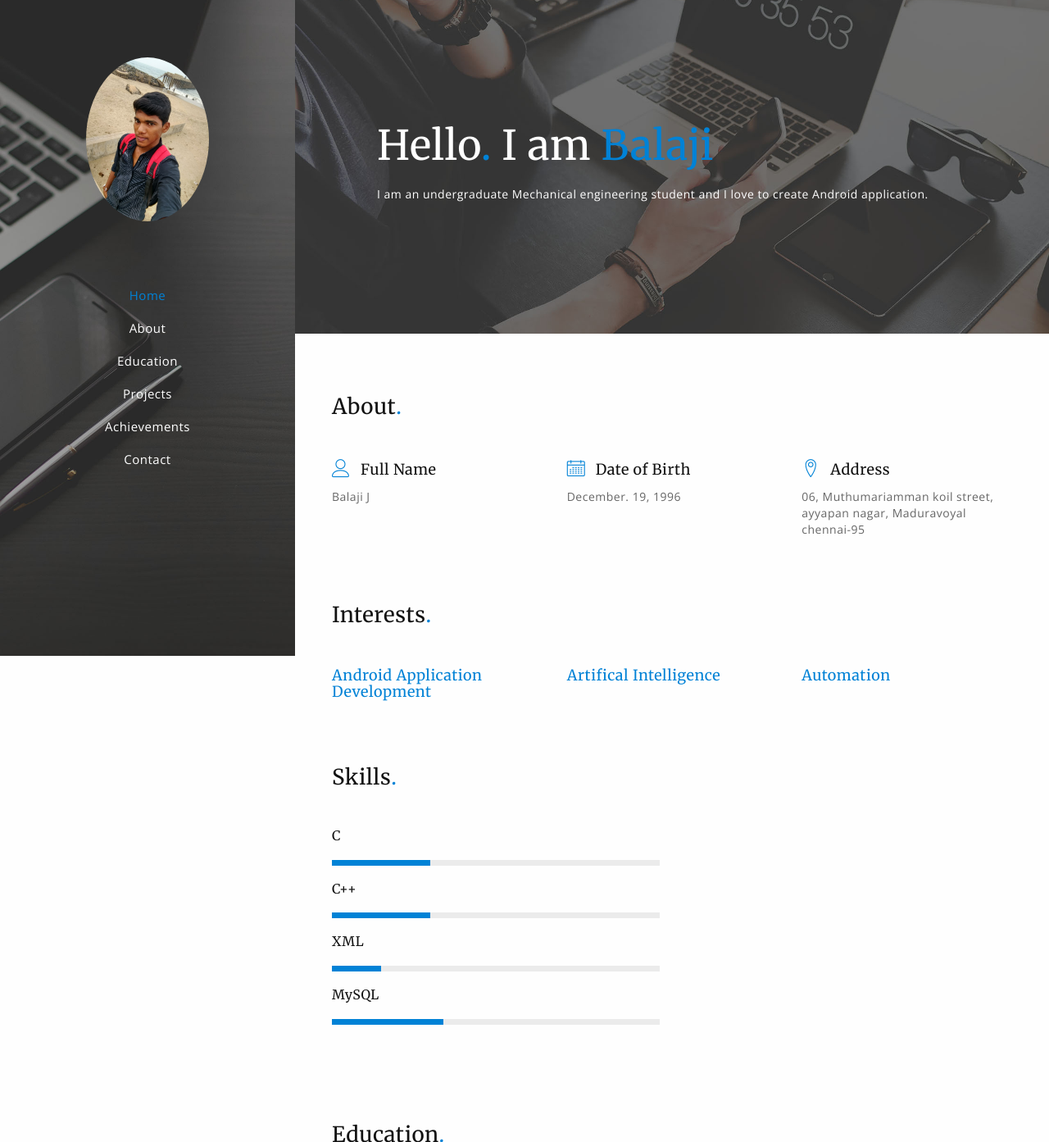
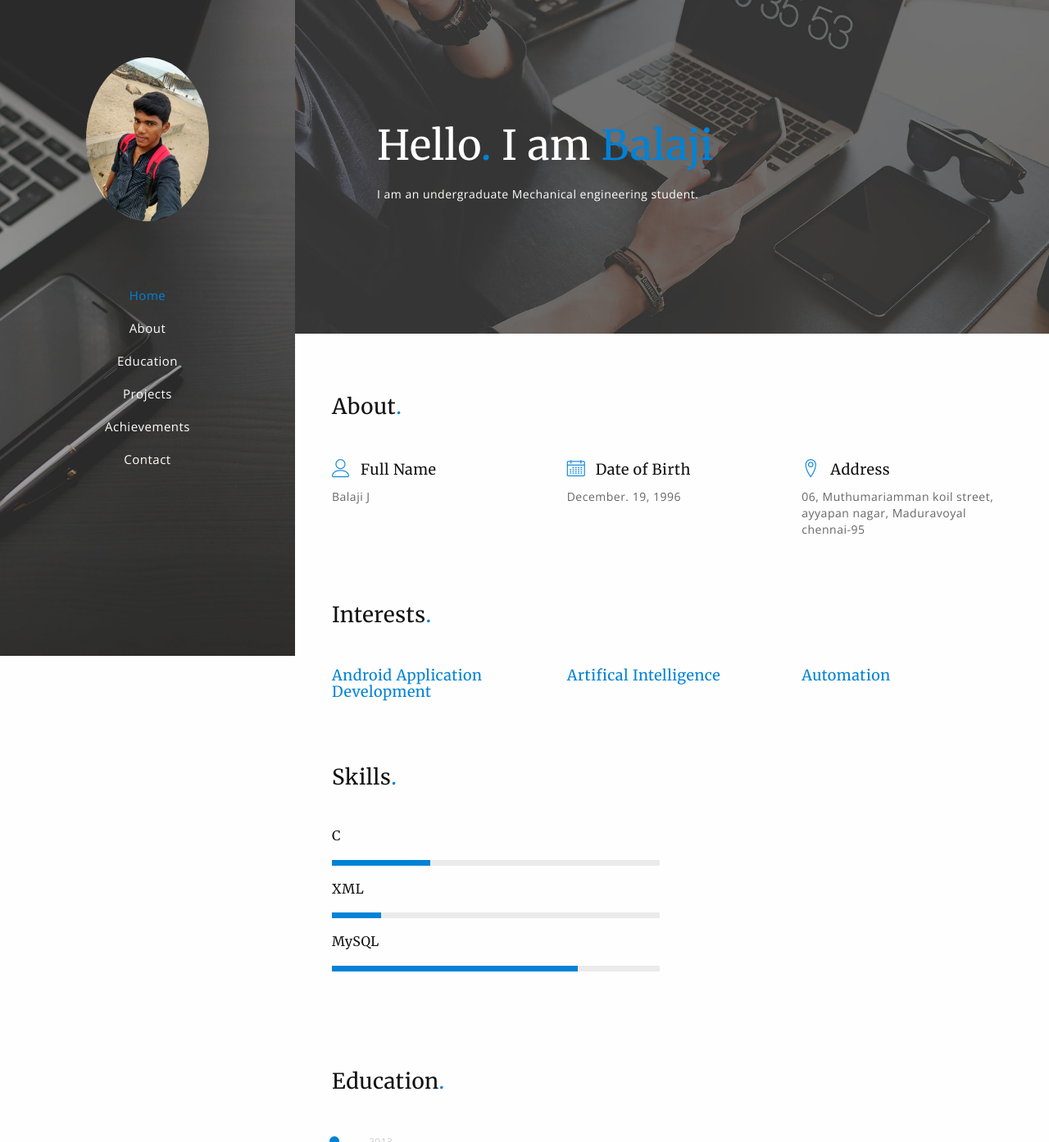
Before and after one commit to JustBalaG/Balaji.github.io, a plain HTML site: page index.html in a window 1280 px wide. Shown: the top 1393 px of the page at 82% size. Drawn offline with nearby package versions, Linux system fonts and the light colour scheme.

Commit message:
Update index.html

```diff
--- a/index.html
+++ b/index.html
@@ -80,7 +80,7 @@
         <header id="home">
             <div class="header-content">
                 <h2>Hello<span class="text-primary">.</span> I am <span class="text-primary">Balaji </span></h2>
-                <p>I am an undergraduate Mechanical engineering student and I love to create Android application. </p>
+                <p>I am an undergraduate Mechanical engineering student. </p>
             </div>
         </header>
         <!-- / header -->
@@ -170,11 +170,7 @@
                                 <div class="progress-bar progress-bar-primary animated fadeInLeft" role="progressbar" aria-valuenow="90" aria-valuemin="0" aria-valuemax="100" style="width: 30%">
                                 </div>
                             </div><!-- / progress -->
-                             <h6 class="progress-title">C++</h6>
-                            <div class="progress">
-                                <div class="progress-bar progress-bar-primary animated fadeInLeft" role="progressbar" aria-valuenow="90" aria-valuemin="0" aria-valuemax="100" style="width: 30%">
-                                </div>
-                            </div><!-- / progress -->
+
                              <h6 class="progress-title">XML</h6>
                             <div class="progress">
                                 <div class="progress-bar progress-bar-primary animated fadeInLeft" role="progressbar" aria-valuenow="90" aria-valuemin="0" aria-valuemax="100" style="width: 15%">
@@ -183,7 +179,7 @@
 
                             <h6 class="progress-title">MySQL</h6>
                             <div class="progress">
-                                <div class="progress-bar progress-bar-primary animated fadeInLeft" role="progressbar" aria-valuenow="85" aria-valuemin="0" aria-valuemax="100" style="width: 34%">
+                                <div class="progress-bar progress-bar-primary animated fadeInLeft" role="progressbar" aria-valuenow="85" aria-valuemin="0" aria-valuemax="100" style="width: 75%">
                                 </div>
                             </div><!-- / progress -->
                     </div><!-- / row -->
```
